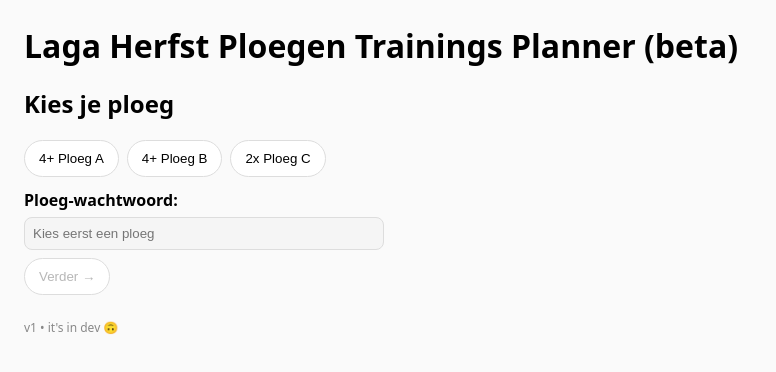
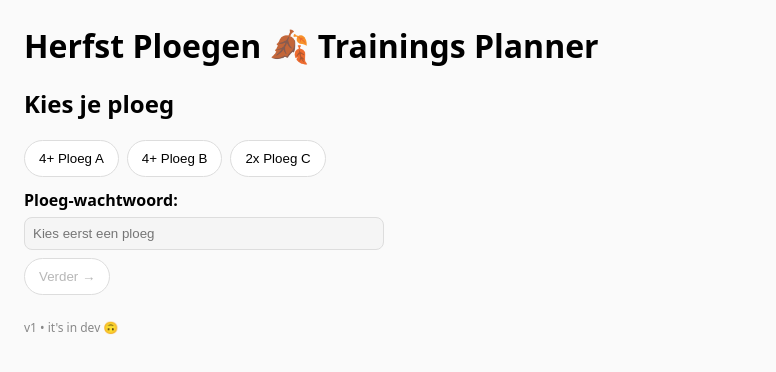
Before and after one commit to AnjaKroon/laga-training-planner, a React (Vite) app: page / in a window 1280 px wide. Shown: the top 372 px of the page, without its empty margins (0-776 px from the left). Built offline with nearby package versions, Linux system fonts and the light colour scheme.

Commit message:
changed title

```diff
--- a/src/App.jsx
+++ b/src/App.jsx
@@ -35,7 +35,7 @@ export default function App() {
 
   return (
     <div className="app">
-      <h1>Laga Herfst Ploegen Trainings Planner (beta)</h1>
+      <h1>Herfst Ploegen 🍂 Trainings Planner </h1>
 
       {!teamId && (
         <TeamSelect
```
